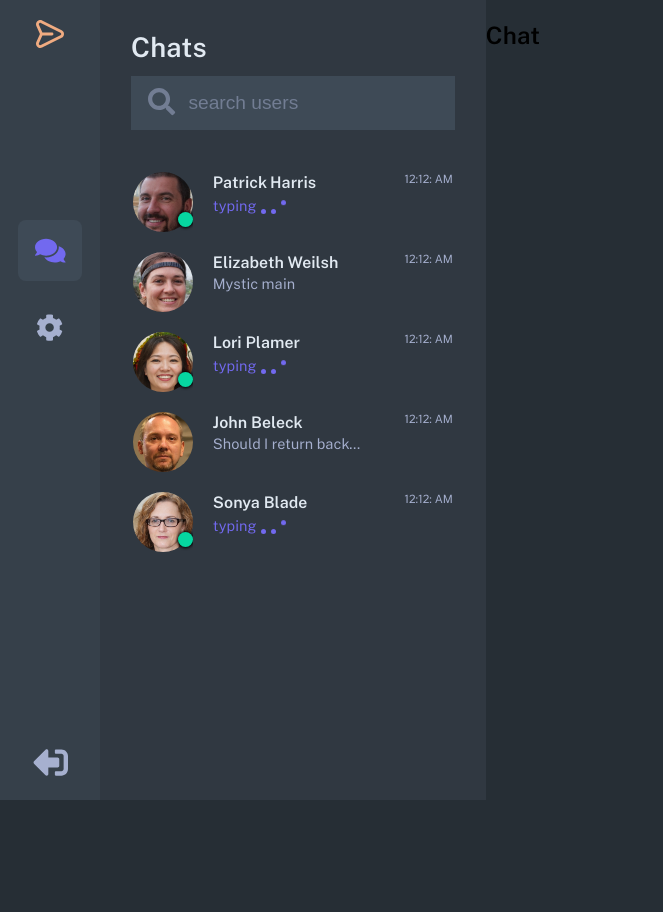
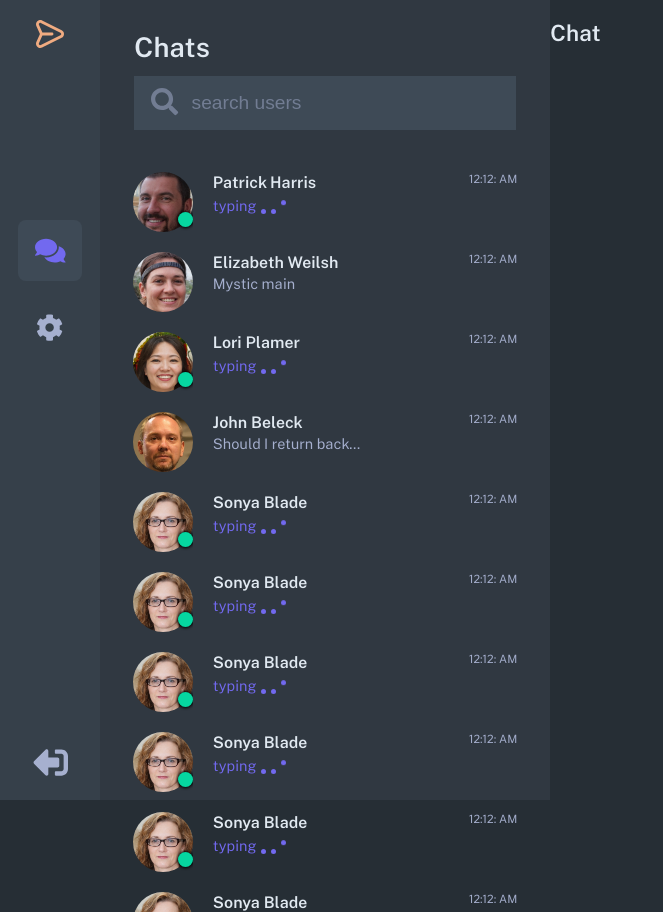
Before and after one commit to kentforth/Pusher, a Vue app: page / in a window 1280 px wide. Shown: the whole page, without its empty margins (0-663 px from the left). Before the commit the page ends 800 px from the top, so only its background shows below. Built offline with nearby package versions, Linux system fonts and the light colour scheme; no server answers; sample sign-in values are in the browser's storage; what vue-toast-notification would draw is missing.

Commit message:
change image profile on edit

```diff
--- a/package.json
+++ b/package.json
@@ -16,6 +16,7 @@
     "firebase": "^8.2.3",
     "firebaseui": "^4.7.1",
     "vue": "^2.6.11",
+    "vue-image-upload-resize": "^2.3.0",
     "vue-router": "^3.2.0",
     "vue-spinner": "^1.0.4",
     "vue-toast-notification": "^0.6.0",
--- a/src/App.vue
+++ b/src/App.vue
@@ -6,6 +6,7 @@
 <script>
 import EmptyLayout from "./layouts/Empty";
 import DefaultLayout from "./layouts/Default";
+
 export default {
   components: { EmptyLayout, DefaultLayout },
   computed: {
--- a/src/assets/scss/global.scss
+++ b/src/assets/scss/global.scss
@@ -25,7 +25,8 @@ h1 {
 }
 
 h2 {
-
+  color: $white;
+  font-size: 1.4rem;
 }
 
 h3 {
@@ -67,6 +68,20 @@ input {
 
 input::placeholder {
   color: rgba(166,176,207, 0.5);
+}
+
+*::-webkit-scrollbar {
+  width: 8px;
+}
+
+*::-webkit-scrollbar-track {
+  background: transparent;
+}
+
+*::-webkit-scrollbar-thumb {
+  background-color: $gray;
+  border-radius: 20px;
+  border: 3px solid transparent;
 }
 
 .container {
--- a/src/assets/scss/variables.scss
+++ b/src/assets/scss/variables.scss
@@ -3,6 +3,7 @@ $accent: #F0AB81;
 $white: #e1e9f1;
 $text-primary: #abb4d2;
 $link: #a6b0cf;
+$gray: #69717C;
 $link-background: #3E4A56;
 $green: #06d6a0;
 $warning: #ffd166;;
--- a/src/components/Sidebar.vue
+++ b/src/components/Sidebar.vue
@@ -33,9 +33,15 @@
 import firebase from "firebase/app";
 import "firebase/auth";
 
+import { mapActions } from "vuex";
+
 export default {
   name: "Sidebar",
+  mounted() {
+    this.GET_USER_IMAGE_FROM_FIREBASE();
+  },
   methods: {
+    ...mapActions("userProfile", ["GET_USER_IMAGE_FROM_FIREBASE"]),
     async signOut() {
       try {
         await firebase.auth().signOut();
@@ -51,7 +57,7 @@ export default {
 <style scoped lang="scss">
 .sidebar {
   width: rem(100px);
-  height: 100vh;
+  max-height: 100vh;
   padding: rem(20px) rem(15px);
   background-color: $dark-gray;
   display: grid;
--- a/src/layouts/Default.vue
+++ b/src/layouts/Default.vue
@@ -12,6 +12,7 @@
 <script>
 import Sidebar from "../components/Sidebar";
 import Chat from "../components/Chat";
+
 export default {
   name: "Default",
   components: { Chat, Sidebar }
@@ -24,8 +25,9 @@ export default {
 }
 
 .view {
-  height: 100vh;
   background-color: $secondary;
   padding: 1em 0.8em;
+  width: 450px;
+  height: 100vh;
 }
 </style>
--- a/src/main.js
+++ b/src/main.js
@@ -23,7 +23,8 @@ import {
   faUser,
   faLock,
   faEnvelope,
-  faSignOutAlt
+  faSignOutAlt,
+  faPen
 } from "@fortawesome/free-solid-svg-icons";
 import { FontAwesomeIcon } from "@fortawesome/vue-fontawesome";
 
@@ -46,7 +47,8 @@ library.add(
   faUser,
   faLock,
   faEnvelope,
-  faSignOutAlt
+  faSignOutAlt,
+  faPen
 );
 
 Vue.use(VueToast, {
@@ -59,14 +61,12 @@ Vue.component("font-awesome-icon", FontAwesomeIcon);
 Vue.config.productionTip = false;
 
 let app;
-firebase.auth().onAuthStateChanged(user => {
+firebase.auth().onAuthStateChanged(() => {
   if (!app) {
     app = new Vue({
       router,
       store,
       render: h => h(App)
     }).$mount("#app");
-  } else {
-    console.log(user);
   }
 });
--- a/src/router/index.js
+++ b/src/router/index.js
@@ -16,7 +16,7 @@ const routes = [
     name: "home",
     component: () => import("../views/Home.vue"),
     meta: {
-      title: "home",
+      title: "Home",
       layout: "default",
       requiresAuth: true
     }
@@ -26,7 +26,7 @@ const routes = [
     name: "settings",
     component: () => import("../views/Settings.vue"),
     meta: {
-      title: "settings",
+      title: "Settings",
       layout: "default",
       requiresAuth: true
     }
--- a/src/store/index.js
+++ b/src/store/index.js
@@ -1,5 +1,6 @@
 import Vue from "vue";
 import Vuex from "vuex";
+import userProfile from "./modules/userProfile";
 
 Vue.use(Vuex);
 
@@ -15,6 +16,8 @@ export default new Vuex.Store({
     SHOW_SPINNER: ({ commit }) => commit("SET_SPINNER_SHOW"),
     HIDE_SPINNER: ({ commit }) => commit("SET_SPINNER_HIDE")
   },
-  modules: {},
+  modules: {
+    userProfile: userProfile
+  },
   getters: {}
 });
--- /dev/null
+++ b/src/store/modules/userProfile.js
@@ -0,0 +1,38 @@
+import firebase from "firebase/app";
+import "firebase/auth";
+import "firebase/firestore";
+import "firebase/storage";
+
+const userProfile = {
+  namespaced: true,
+  state: {
+    userImage: ""
+  },
+  mutations: {
+    SET_USER_IMAGE: (state, image) => {
+      state.userImage = image;
+    }
+  },
+
+  actions: {
+    GET_USER_IMAGE_FROM_FIREBASE({ commit }) {
+      firebase.auth().onAuthStateChanged(function(user) {
+        if (user) {
+          let userId = firebase.auth().currentUser.uid;
+          firebase
+            .storage()
+            .ref("users/" + userId + "/profile.jpg")
+            .getDownloadURL()
+            .then(url => {
+              commit("SET_USER_IMAGE", url);
+            })
+            .catch(error => {
+              console.log(error);
+            });
+        }
+      });
+    }
+  }
+};
+
+export default userProfile;
--- a/src/views/Home.vue
+++ b/src/views/Home.vue
@@ -87,6 +87,60 @@ export default {
         time: "16:32",
         typing: true,
         image: require("../assets/images/test/image5.jpg")
+      },
+      {
+        id: 6,
+        name: "Sonya Blade",
+        lastMessage: "change stuff for tomorrow",
+        status: "active",
+        time: "16:32",
+        typing: true,
+        image: require("../assets/images/test/image5.jpg")
+      },
+      {
+        id: 7,
+        name: "Sonya Blade",
+        lastMessage: "change stuff for tomorrow",
+        status: "active",
+        time: "16:32",
+        typing: true,
+        image: require("../assets/images/test/image5.jpg")
+      },
+      {
+        id: 8,
+        name: "Sonya Blade",
+        lastMessage: "change stuff for tomorrow",
+        status: "active",
+        time: "16:32",
+        typing: true,
+        image: require("../assets/images/test/image5.jpg")
+      },
+      {
+        id: 9,
+        name: "Sonya Blade",
+        lastMessage: "change stuff for tomorrow",
+        status: "active",
+        time: "16:32",
+        typing: true,
+        image: require("../assets/images/test/image5.jpg")
+      },
+      {
+        id: 10,
+        name: "Sonya Blade",
+        lastMessage: "change stuff for tomorrow",
+        status: "active",
+        time: "16:32",
+        typing: true,
+        image: require("../assets/images/test/image5.jpg")
+      },
+      {
+        id: 11,
+        name: "Sonya Blade",
+        lastMessage: "change stuff for tomorrow",
+        status: "active",
+        time: "16:32",
+        typing: true,
+        image: require("../assets/images/test/image5.jpg")
       }
     ]
   })
@@ -95,5 +149,8 @@ export default {
 <style scoped lang="scss">
 .chat-list {
   margin-top: 2em;
+  padding-bottom: 2em;
+  overflow-y: scroll;
+  height: 750px;
 }
 </style>
--- a/src/views/Settings.vue
+++ b/src/views/Settings.vue
@@ -1,13 +1,141 @@
 <template>
   <div class="settings">
     <h1>Settings</h1>
+
+    <div class="profile-image">
+      <img :src="profileImage" alt="profile-image" />
+
+      <h2>Patricia Smith</h2>
+      <div class="file-choser">
+        <image-uploader
+          :maxWidth="600"
+          :maxHeight="600"
+          accept=".jpg, .jpeg"
+          outputFormat="string"
+          :quality="0.6"
+          :scaleRatio="1"
+          :preview="false"
+          @input="setImage"
+          id="file"
+          class="image-input"
+        ></image-uploader>
+        <label for="file" class="choose">
+          <font-awesome-icon icon="pen" class="icon fa-pen" />
+        </label>
+      </div>
+
+      <pulse-loader
+        :loading="hasSpinner"
+        :color="spinnerColor"
+        :size="spinnerWidth"
+        class="spinner"
+      ></pulse-loader>
+    </div>
   </div>
 </template>
 
 <script>
+import { mapState, mapActions } from "vuex";
+
+import firebase from "firebase/app";
+import "firebase/storage";
+import "firebase/auth";
+import "firebase/firestore";
+import ImageUploader from "vue-image-upload-resize";
+import PulseLoader from "vue-spinner/src/PulseLoader.vue";
 export default {
-  name: "Settings"
+  name: "Settings",
+  components: { ImageUploader, PulseLoader },
+  data: () => ({
+    image: require("../assets/images/profile-default.png"),
+    spinnerColor: "#a6b0cf",
+    spinnerWidth: "18px",
+    file: "",
+    scale: 100,
+    quality: 100,
+    originalSize: true,
+    original: {}
+  }),
+  computed: {
+    profileImage() {
+      if (!this.userImage) {
+        return this.image;
+      }
+      return this.userImage;
+    },
+    ...mapState("userProfile", ["userImage"]),
+    ...mapState(["hasSpinner"])
+  },
+  methods: {
+    ...mapActions("userProfile", ["GET_USER_IMAGE_FROM_FIREBASE"]),
+    ...mapActions(["SHOW_SPINNER", "SHOW_SPINNER", "HIDE_SPINNER"]),
+    /*upload image to firebase*/
+    setImage(file) {
+      this.SHOW_SPINNER();
+      let userId = firebase.auth().currentUser.uid;
+      firebase
+        .storage()
+        .ref("users/" + userId + "/profile.jpg")
+        .putString(file, "data_url")
+        .then(() => {
+          this.GET_USER_IMAGE_FROM_FIREBASE();
+          this.HIDE_SPINNER();
+        })
+        .catch(error => {
+          console.log(error);
+        });
+    }
+  }
 };
 </script>
 
-<style scoped></style>
+<style scoped lang="scss">
+.profile-image {
+  position: relative;
+  margin: 0 auto;
+  display: flex;
+  flex-direction: column;
+  align-items: center;
+  width: 100%;
+
+  img {
+    object-fit: cover;
+    border-radius: 50%;
+    height: 120px;
+    object-position: center;
+    width: 120px;
+  }
+}
+
+.image-input {
+  display: none;
+}
+
+.file-choser {
+  position: absolute;
+  top: 40%;
+  left: 55%;
+  label {
+    border-radius: 50%;
+    color: white;
+    display: flex;
+    width: 40px;
+    height: 40px;
+    justify-content: center;
+    align-items: center;
+    cursor: pointer;
+    background-color: $dark;
+    box-shadow: 4px 2px 11px -1px rgba(0, 0, 0, 0.74);
+  }
+}
+
+.fa-pen {
+  color: $white;
+  font-size: rem(14px);
+}
+
+.spinner {
+  top: 30%;
+  left: 75%;
+}
+</style>
```
Also changed, not shown: src/assets/images/profile-default.png (added), 1 other file (tests, documents, lock files or other folders).
